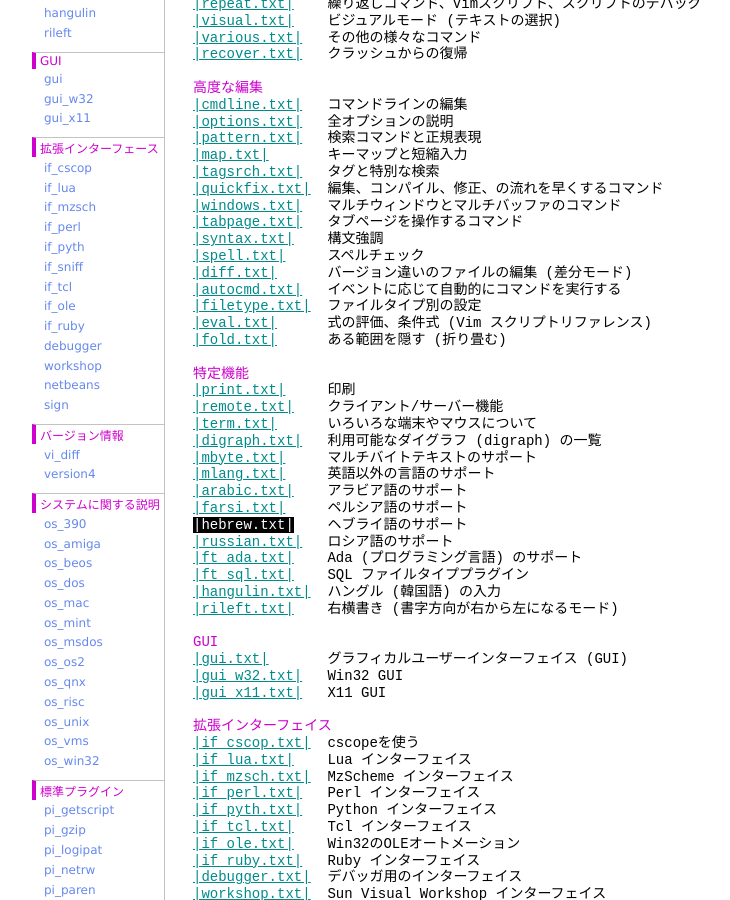
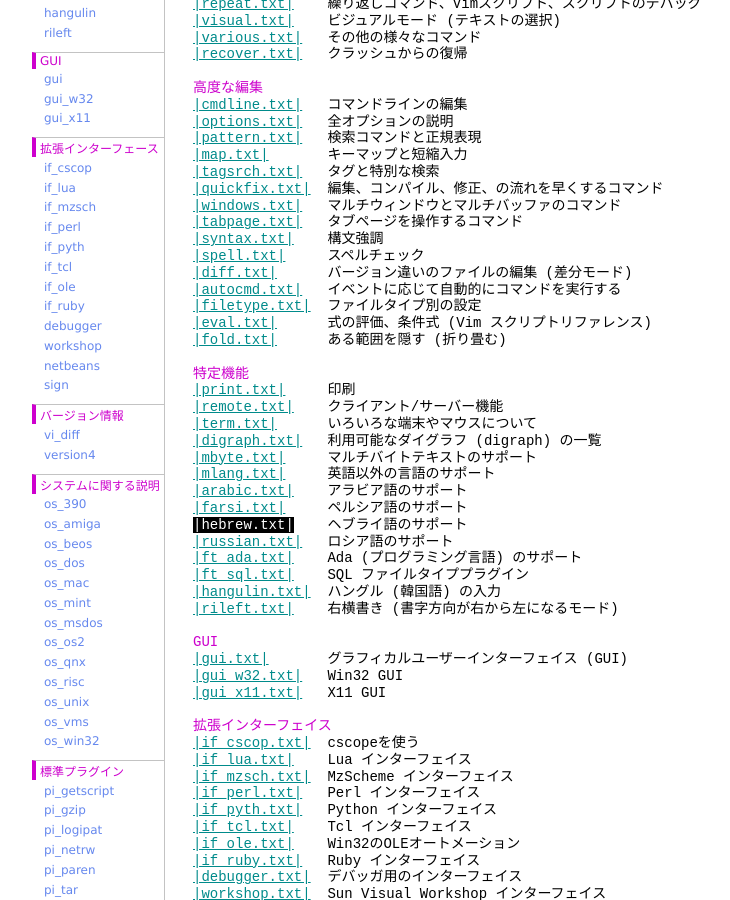
Before and after one commit to vim-jp/vimdoc-ja, a Jekyll site: the page built from index.html, in a window 1280 px wide and 900 px high, scrolled down 2189 px. Shown: the whole window, without its empty margins (208-938 px from the left). Built offline with Jekyll 4.4.1, drawn with Linux system fonts in a browser that asks for light colours; nearby versions of some CDN libraries; comment, search, counter and statistics services are not loaded.

Commit message:
Remove the link to if_sniff

```diff
--- a/_layouts/vimdoc.html
+++ b/_layouts/vimdoc.html
@@ -183,7 +183,6 @@
 <li><a href="if_mzsch.html">if_mzsch</a></li>
 <li><a href="if_perl.html">if_perl</a></li>
 <li><a href="if_pyth.html">if_pyth</a></li>
-<li><a href="if_sniff.html">if_sniff</a></li>
 <li><a href="if_tcl.html">if_tcl</a></li>
 <li><a href="if_ole.html">if_ole</a></li>
 <li><a href="if_ruby.html">if_ruby</a></li>
```
